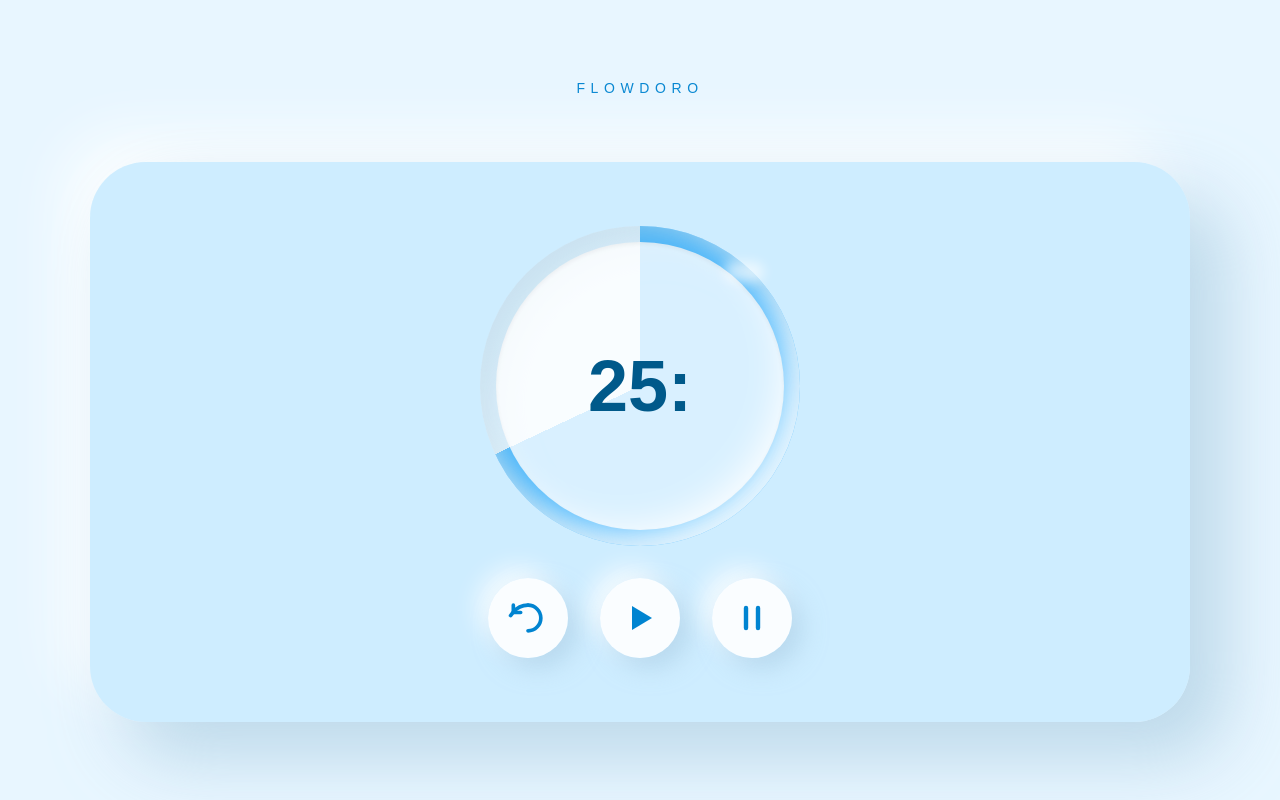
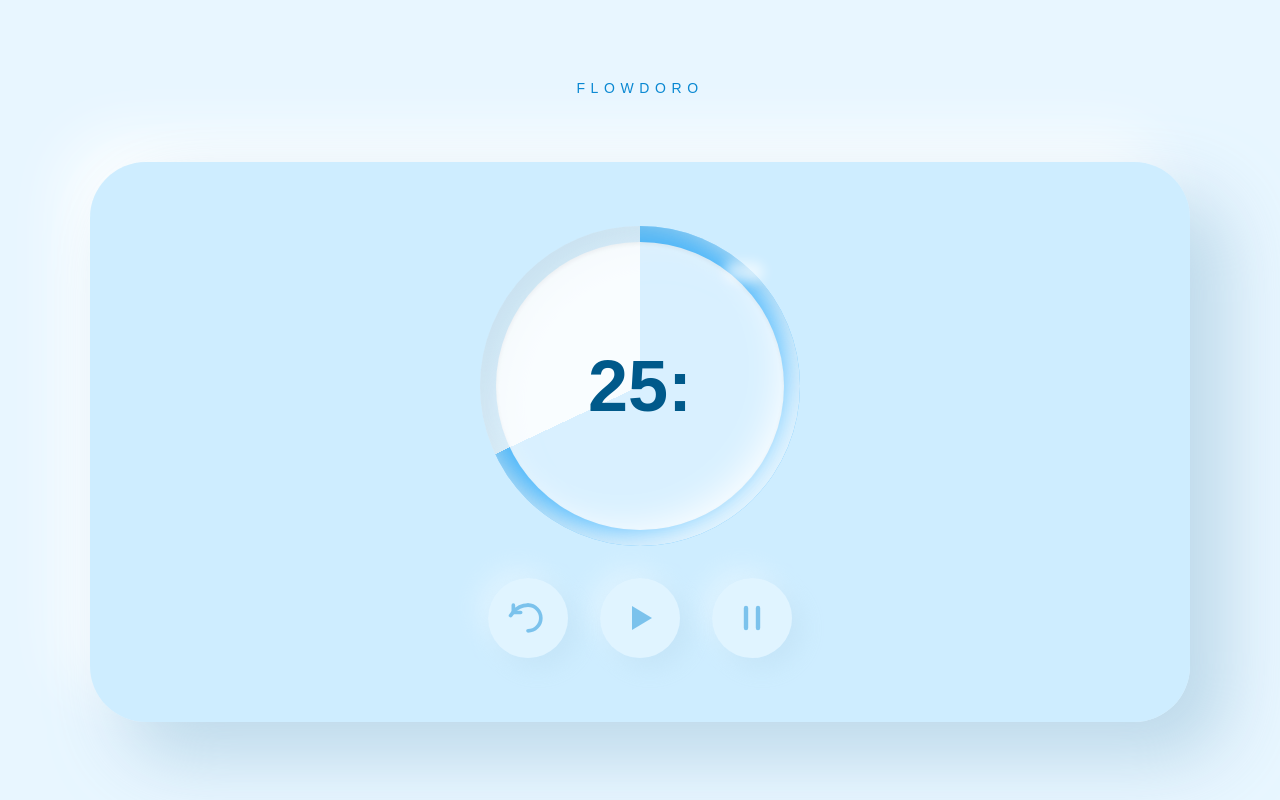
Before and after one commit to yt-catpaw/flowdoro, a Next.js app: page / in a window 1280 px wide. Built offline with nearby package versions, Linux system fonts and the light colour scheme.

Commit message:
TimerView周辺でhookとUIを接続

```diff
--- a/components/TimerControls.tsx
+++ b/components/TimerControls.tsx
@@ -1,8 +1,15 @@
 import CircleButton from "@/components/ui/button/CircleButton";
+
+type TimerControlsProps = {
+  onRestart?: () => void;
+  onPlay?: () => void;
+  onPause?: () => void;
+};
 
 const buttons = [
   {
     label: "Restart",
+    action: "restart" as const,
     icon: (
       <svg
         aria-hidden
@@ -27,6 +34,7 @@ const buttons = [
   },
   {
     label: "Play",
+    action: "play" as const,
     icon: (
       <svg
         aria-hidden
@@ -39,6 +47,7 @@ const buttons = [
   },
   {
     label: "Pause",
+    action: "pause" as const,
     icon: (
       <svg
         aria-hidden
@@ -54,14 +63,37 @@ const buttons = [
   },
 ] as const;
 
-export default function TimerControls() {
+export default function TimerControls({
+  onRestart,
+  onPlay,
+  onPause,
+}: TimerControlsProps) {
   return (
     <div className="flex gap-5 lg:gap-8">
-      {buttons.map(({ label, icon }) => (
-        <CircleButton key={label} aria-label={label}>
-          {icon}
-        </CircleButton>
-      ))}
+      {buttons.map(({ label, icon, action }) => {
+        let handleClick: (() => void) | undefined;
+
+        if (action === "play") {
+          handleClick = onPlay;
+        } else if (action === "pause") {
+          handleClick = onPause;
+        } else {
+          handleClick = onRestart;
+        }
+
+        const isDisabled = !handleClick;
+
+        return (
+          <CircleButton
+            key={label}
+            aria-label={label}
+            onClick={handleClick}
+            disabled={isDisabled}
+          >
+            {icon}
+          </CircleButton>
+        );
+      })}
     </div>
   );
 }
--- a/components/ui/button/CircleButton.tsx
+++ b/components/ui/button/CircleButton.tsx
@@ -12,12 +12,14 @@ export default function CircleButton({
   children,
   className = "",
   shadow = defaultShadow,
+  disabled,
   ...props
 }: CircleButtonProps) {
   return (
     <button
-      className={`flex h-16 w-16 items-center justify-center rounded-full bg-white/90 text-sky-600 transition hover:-translate-y-0.5 hover:text-sky-800 lg:h-20 lg:w-20 ${className}`}
+      className={`flex h-16 w-16 items-center justify-center rounded-full bg-white/90 text-sky-600 transition hover:-translate-y-0.5 hover:text-sky-800 disabled:opacity-40 disabled:hover:translate-y-0 lg:h-20 lg:w-20 ${className}`}
       style={{ boxShadow: shadow }}
+      disabled={disabled}
       {...props}
     >
       {children}
--- /dev/null
+++ b/features/timer/TimerView.tsx
@@ -0,0 +1,25 @@
+"use client";
+
+import TimerControls from "@/components/TimerControls";
+import TimerDial from "@/components/timer/TimerDial";
+import useTimer from "@/hooks/useTimer";
+
+const cardShadow =
+  "35px 35px 70px rgba(165, 201, 223, 0.65), -25px -25px 60px rgba(255, 255, 255, 0.9)";
+
+export default function TimerView() {
+  const { formattedTime, start } = useTimer();
+  const [minutes = "00", seconds = "00"] = formattedTime.split(":");
+
+  return (
+    <div
+      className="w-full rounded-[48px] bg-[#c8ecff]/80 px-10 py-12 shadow-2xl sm:px-16 lg:rounded-[56px] lg:px-24 lg:py-16"
+      style={{ boxShadow: cardShadow }}
+    >
+      <div className="flex flex-col items-center gap-8">
+        <TimerDial minutes={minutes} seconds={seconds} progress={0} />
+        <TimerControls onPlay={() => start(1500)} />
+      </div>
+    </div>
+  );
+}
```
